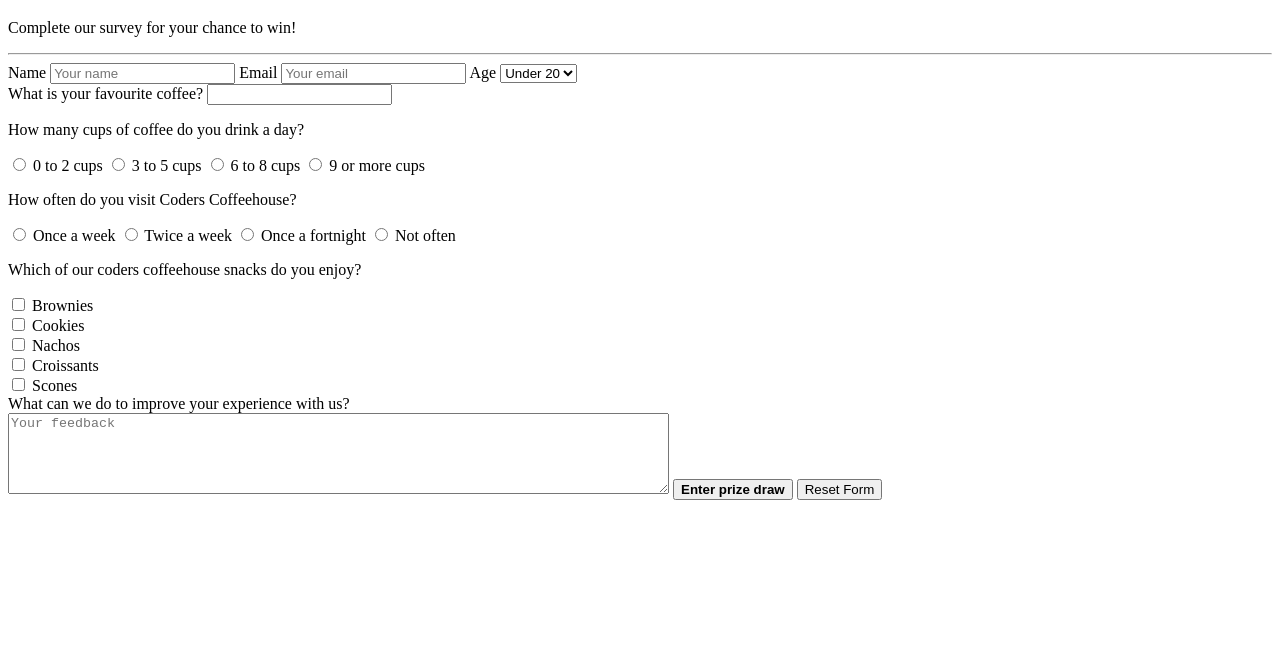
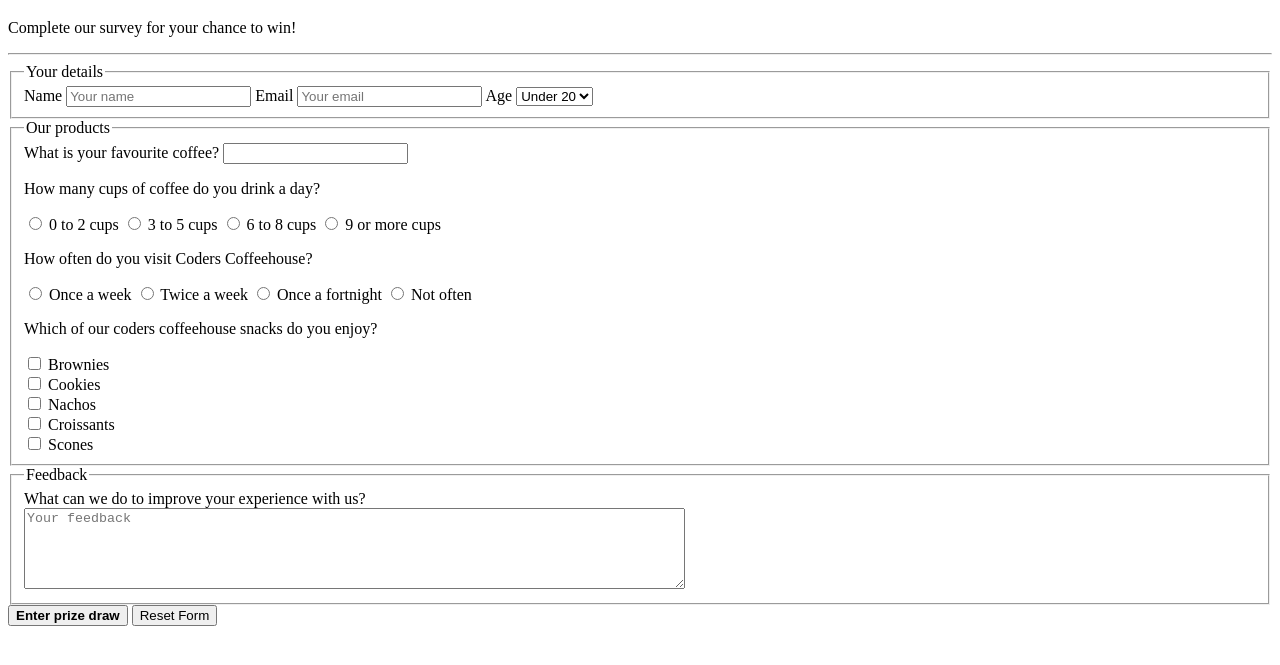
Before and after one commit to ip69719/coders-coffeehouse, a plain HTML site: page form.html in a window 1280 px wide. Shown: the part 61-726 px from the top of the page. Drawn offline with Linux system fonts and the light colour scheme.

Commit message:
Add a fieldset and legend

```diff
--- a/form.html
+++ b/form.html
@@ -13,6 +13,10 @@
   <hr>
 
 	<form action="https://formdump.codeinstitute.net" method="POST">
+
+		<!-- Wrap the content for the user details in a fieldset that opens here  -->
+        <fieldset>
+            <legend>Your details</legend>
 
             <!-- Add your label element for "name-field" here -->
             <label for="name-field">Name</label>
@@ -32,6 +36,9 @@
                 <option value="50s">50-59</option>
                 <option value="60+">60+</option>
             </select>
+        </fieldset>
+		<fieldset>
+            <legend>Our products</legend>
             <div>
                 <!-- Add your input field with datalist here -->
                 <label for="fav-coffee">What is your favourite coffee?</label>
@@ -44,7 +51,6 @@
                     <option value="Flat-white"></option>
                 </datalist>
             </div>
-
             <p>How many cups of coffee do you drink a day?</p>
             <!--
               Our form will have two groups of radios for the user to select, one has already been written
@@ -104,11 +110,15 @@
                 <input type="checkbox" id="scones-checkbox" name="scones">
                 <label for="scones-checkbox">Scones</label>
             </div>
-
+        </fieldset>
+        <fieldset>
+            <legend>Feedback</legend>
 		<!-- Add your textarea and label here -->
             <label for="feedback">What can we do to improve your experience with us? </label>
             <br>
             <textarea id="feedback" placeholder="Your feedback" name="feedback" cols="80" rows="5"></textarea>
+        </fieldset>
+
 
 	  <!-- Add your form buttons here -->
 	  <button type="submit"><strong>Enter prize draw</strong></button>
```
Lines whose indentation alone changed are shown as unchanged.
